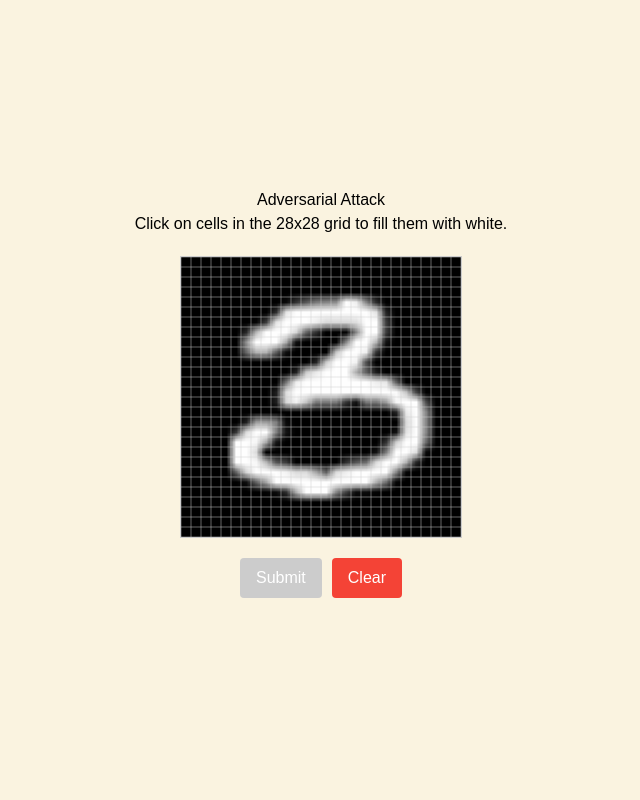
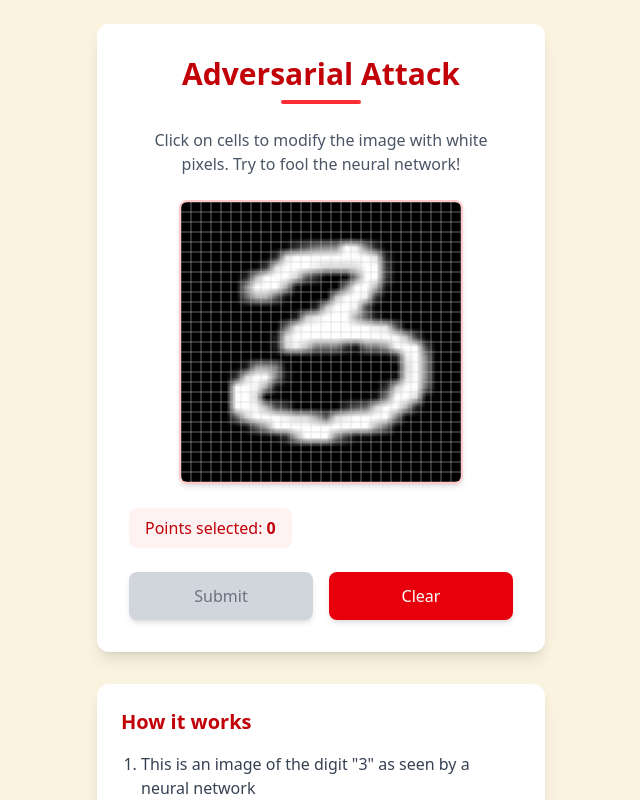
Before and after one commit to callaunchpad/carnival, a React (Vite) app in the folder client/: page /adversarial-attack in a window 1280 px wide. Shown: the top 800 px of the page, without its empty margins (319-959 px from the left). Built offline with nearby package versions, Linux system fonts and the light colour scheme.

Commit message:
changed poly name + small page changes

```diff
--- a/client/src/App.tsx
+++ b/client/src/App.tsx
@@ -1,7 +1,7 @@
 import { BrowserRouter, Route, Routes } from 'react-router-dom';
 import CarnivalLanding from "./components/CarnivalLanding";
 import SurgicalSimulator from "./components/SurgicalSimulator";
-import PolysemanticNeurons from './components/PolysemanticNeurons';
+import FeatureHunt from './components/FeatureHunt';
 import AdversarialAttack from './components/AdversarialAttack';
 
 function App() {
@@ -11,7 +11,7 @@ function App() {
         <Route path="/" element={<CarnivalLanding />} />
         <Route path="/surgical-simulator" element={<SurgicalSimulator />} />
         <Route path="/adversarial-attack" element={<AdversarialAttack />} />
-        <Route path="/polysemantic-neurons" element={<PolysemanticNeurons />} />
+        <Route path="/feature-hunt" element={<FeatureHunt />} />
       </Routes>
     </BrowserRouter>
   );
--- a/client/src/components/AdversarialAttack.tsx
+++ b/client/src/components/AdversarialAttack.tsx
@@ -6,6 +6,9 @@ const AdversarialAttack: React.FC = () => {
   const [drawnPoints, setDrawnPoints] = useState<Array<{ x: number; y: number }>>([]);
   const [result, setResult] = useState<string | null>(null);
   const [isLoading, setIsLoading] = useState(false);
+  const [showCongrats, setShowCongrats] = useState(false);
+  const [prediction, setPrediction] = useState<number | null>(null);
+  const [flattenedPoints, setFlattenedPoints] = useState<number[]>([]);
 
   const canvasSize = 280;
   const imageSize = 28;
@@ -90,11 +93,6 @@ const AdversarialAttack: React.FC = () => {
     setFlattenedPoints([]);
   };
 
-  const [showCongrats, setShowCongrats] = useState(false);
-  const [prediction, setPrediction] = useState<number | null>(null);
-
-  const [flattenedPoints, setFlattenedPoints] = useState<number[]>([]);
-
   const handleSubmit = async () => {
     setIsLoading(true);
     setResult(null);
@@ -136,137 +134,108 @@ const AdversarialAttack: React.FC = () => {
     }
   };
 
+  return (
+    <div className="flex min-h-screen flex-col items-center justify-center p-6 text-gray-800 font-sans">
+      <div className="w-full max-w-md bg-white rounded-xl shadow-lg p-8 mb-8">
+        <h1 className="text-3xl font-bold text-center mb-2 text-red-700">Adversarial Attack</h1>
+        <div className="h-1 w-20 bg-red-500 mx-auto mb-6 rounded-full"></div>
 
-  return (
-    <div
-      style={{
-        minHeight: '100vh',
-        display: 'flex',
-        flexDirection: 'column',
-        alignItems: 'center',
-        justifyContent: 'center',
-        padding: '20px',
-        fontFamily: 'sans-serif',
-        color: '#000',
-      }}
-    >
-      <h1>Adversarial Attack</h1>
-      <p>Click on cells in the 28x28 grid to fill them with white.</p>
+        <p className="text-center mb-6 text-gray-600">
+          Click on cells to modify the image with white pixels. Try to fool the neural network!
+        </p>
 
+        <div className="flex justify-center">
+          <div className="relative">
             <canvas
               ref={canvasRef}
               width={canvasSize}
               height={canvasSize}
               onClick={handleCanvasClick}
-        style={{
-          border: '1px solid #ccc',
-          margin: '20px 0',
-          cursor: 'pointer',
-        }}
+              className="border-2 border-red-200 rounded-lg shadow-md cursor-pointer transition-transform hover:scale-[1.02]"
             />
+            {isLoading && (
+              <div className="absolute inset-0 flex items-center justify-center bg-white bg-opacity-70 rounded-lg">
+                <div className="w-12 h-12 border-4 border-red-500 border-t-transparent rounded-full animate-spin"></div>
+              </div>
+            )}
+          </div>
+        </div>
 
-      <div style={{ marginBottom: '15px' }}>
+        <div className="flex justify-between mt-6 mb-4">
+          <div className="bg-red-50 py-2 px-4 rounded-lg">
+            <p className="text-red-700 font-medium">Points selected: <span className="font-bold">{drawnPoints.length}</span></p>
+          </div>
+
+          {prediction !== null && (
+            <div className="bg-red-50 py-2 px-4 rounded-lg">
+              <p className="text-red-700 font-medium">Prediction: <span className="font-bold text-xl">{prediction}</span></p>
+            </div>
+          )}
+        </div>
+
+        <div className="flex space-x-4 mt-6">
           <button
             onClick={handleSubmit}
             disabled={isLoading || drawnPoints.length === 0}
-          style={{
-            padding: '8px 16px',
-            marginRight: '10px',
-            backgroundColor: drawnPoints.length === 0 ? '#ccc' : '#4caf50',
-            color: '#fff',
-            border: 'none',
-            borderRadius: '4px',
-            cursor: drawnPoints.length === 0 ? 'not-allowed' : 'pointer',
-          }}
+            className={`flex-1 py-3 px-4 rounded-lg font-medium shadow-md transition-colors ${
+              drawnPoints.length === 0
+                ? 'bg-gray-300 cursor-not-allowed text-gray-500'
+                : 'bg-green-600 hover:bg-green-700 text-white'
+            }`}
           >
-          {isLoading ? 'Submitting...' : 'Submit'}
+            {isLoading ? 'Analyzing...' : 'Submit'}
           </button>
 
           <button
             onClick={handleClear}
-          style={{
-            padding: '8px 16px',
-            backgroundColor: '#f44336',
-            color: 'white',
-            border: 'none',
-            borderRadius: '4px',
-            cursor: 'pointer',
-          }}
+            className="flex-1 py-3 px-4 bg-red-600 hover:bg-red-700 text-white rounded-lg font-medium shadow-md transition-colors"
           >
             Clear
           </button>
         </div>
 
-      {drawnPoints.length > 0 && (
-        <div>
-          <p>Points selected: {drawnPoints.length}</p>
+        {result && (
+          <div className="mt-6 p-4 bg-red-50 rounded-lg border border-red-100">
+            <p className="text-red-700">{result}</p>
           </div>
         )}
+      </div>
 
-      {result && (
-        <div
-          style={{
-            marginTop: '15px',
-            padding: '10px',
-            borderRadius: '4px',
-            boxShadow: '0 0 5px rgba(0,0,0,0.1)',
-            maxWidth: '90%',
-          }}
-        >
-          <p>{result}</p>
-          {prediction !== null && (
-            <p>Model prediction: <strong>{prediction}</strong></p>
-          )}
+      {/* Instructions card */}
+      <div className="w-full max-w-md bg-white rounded-xl shadow-lg p-6">
+        <h2 className="font-bold text-xl mb-4 text-red-700">How it works</h2>
+        <ol className="list-decimal pl-5 space-y-2 text-gray-700">
+          <li>This is an image of the digit "3" as seen by a neural network</li>
+          <li>Click on grid cells to add white pixels to the image</li>
+          <li>Try to modify the image minimally so the AI misclassifies it</li>
+          <li>Success is when the model predicts any digit other than 3</li>
+        </ol>
       </div>
-      )}
 
-      {/* Congratulations Popup */}
+      {/* Congratulations Modal */}
       {showCongrats && (
-        <div
-          style={{
-            position: 'fixed',
-            top: 0,
-            left: 0,
-            right: 0,
-            bottom: 0,
-            display: 'flex',
-            alignItems: 'center',
-            justifyContent: 'center',
-            backgroundColor: 'rgba(0, 0, 0, 0.5)',
-            zIndex: 100,
-          }}
-        >
-          <div
-            style={{
-              backgroundColor: 'white',
-              padding: '30px',
-              borderRadius: '8px',
-              textAlign: 'center',
-              maxWidth: '80%',
-              boxShadow: '0 4px 20px rgba(0, 0, 0, 0.2)',
-            }}
-          >
-            <h2 style={{ color: '#4caf50', marginTop: 0 }}>Congratulations!</h2>
-            <p style={{ fontSize: '18px' }}>
-              You successfully fooled the model within {drawnPoints.length} changes! It predicted {prediction} instead of 3.
+        <div className="fixed inset-0 flex items-center justify-center bg-black bg-opacity-60 z-50">
+          <div className="bg-white rounded-xl p-8 max-w-md mx-4 animate-bounce-in">
+            <div className="flex justify-center mb-4">
+              <div className="w-20 h-20 bg-green-100 rounded-full flex items-center justify-center">
+                <svg xmlns="http://www.w3.org/2000/svg" className="h-12 w-12 text-green-600" viewBox="0 0 20 20" fill="currentColor">
+                  <path fillRule="evenodd" d="M16.707 5.293a1 1 0 010 1.414l-8 8a1 1 0 01-1.414 0l-4-4a1 1 0 011.414-1.414L8 12.586l7.293-7.293a1 1 0 011.414 0z" clipRule="evenodd" />
+                </svg>
+              </div>
+            </div>
+            <h2 className="text-2xl font-bold text-center text-green-600 mb-4">Success!</h2>
+            <p className="text-center mb-6">
+              Amazing! You fooled the model with just {drawnPoints.length} pixel changes!
+              <br />It predicted <span className="font-bold text-xl">{prediction}</span> instead of 3.
             </p>
-            <p style={{ marginBottom: '20px' }}>
-              Your adversarial attack was successful.
-            </p>
+            <div className="flex justify-center">
               <button
                 onClick={() => setShowCongrats(false)}
-              style={{
-                padding: '10px 20px',
-                backgroundColor: '#4caf50',
-                color: 'white',
-                border: 'none',
-                borderRadius: '4px',
-                cursor: 'pointer',
-                fontSize: '16px',
-              }}
+                className="py-2 px-6 bg-green-600 hover:bg-green-700 text-white rounded-lg shadow-md transition-colors"
               >
-              Close
+                Continue
               </button>
+            </div>
           </div>
         </div>
       )}
--- a/client/src/components/CarnivalLanding.tsx
+++ b/client/src/components/CarnivalLanding.tsx
@@ -40,26 +40,26 @@ export default function CarnivalLanding({}: CarnivalLandingProps): React.ReactNo
 
       {/* Mini-Games Grid */}
       <div className="grid grid-cols-2 gap-4 mt-12 w-full max-w-4xl">
+        <Link to="/adversarial-attack">
+          <motion.div className="p-6 bg-white shadow-lg rounded-lg" whileHover={{ scale: 1.05 }}>
+            <h2 className="text-xl font-bold text-[#D72638]">Adversarial Attack</h2>
+            <p className="text-gray-600 mt-2">Try to optimally fool a classifier!!</p>
+          </motion.div>
+        </Link>
+        <Link to="/feature-hunt">
+          <motion.div className="p-6 bg-white shadow-lg rounded-lg" whileHover={{ scale: 1.05 }}>
+            <h2 className="text-xl font-bold text-[#D72638]">Feature Hunt</h2>
+            <p className="text-gray-600 mt-2">Try to figure out the hidden feature!!.</p>
+          </motion.div>
+        </Link>
         <Link to="/surgical-simulator">
           <motion.div className="p-6 bg-white shadow-lg rounded-lg" whileHover={{ scale: 1.05 }}>
             <h2 className="text-xl font-bold text-[#D72638]">Surgery Simulator</h2>
             <p className="text-gray-600 mt-2">Test your precision in correcting model behavior.</p>
           </motion.div>
         </Link>
-        <Link to="/adversarial-attack">
-          <motion.div className="p-6 bg-white shadow-lg rounded-lg" whileHover={{ scale: 1.05 }}>
-            <h2 className="text-xl font-bold text-[#D72638]">Adversarial Attack</h2>
-            <p className="text-gray-600 mt-2">Fool an AI system with deceptive inputs.</p>
-          </motion.div>
-        </Link>
-        <Link to="/polysemantic-neurons">
-          <motion.div className="p-6 bg-white shadow-lg rounded-lg" whileHover={{ scale: 1.05 }}>
-            <h2 className="text-xl font-bold text-[#D72638]">Polysemantic Neurons</h2>
-            <p className="text-gray-600 mt-2">Explore neurons that encode multiple meanings.</p>
-          </motion.div>
-        </Link>
         <div className="p-6 bg-gray-200 shadow-lg rounded-lg flex items-center justify-center">
-          <p className="text-gray-500">Coming Soon...</p>
+          <p className="text-gray-500">Wooooweeeee</p>
         </div>
       </div>
 
```
Also changed, not shown: client/src/components/FeatureHunt.tsx (renamed from client/src/components/PolysemanticNeurons.tsx, +102 -14 lines). Lines whose indentation alone changed are shown as unchanged.
